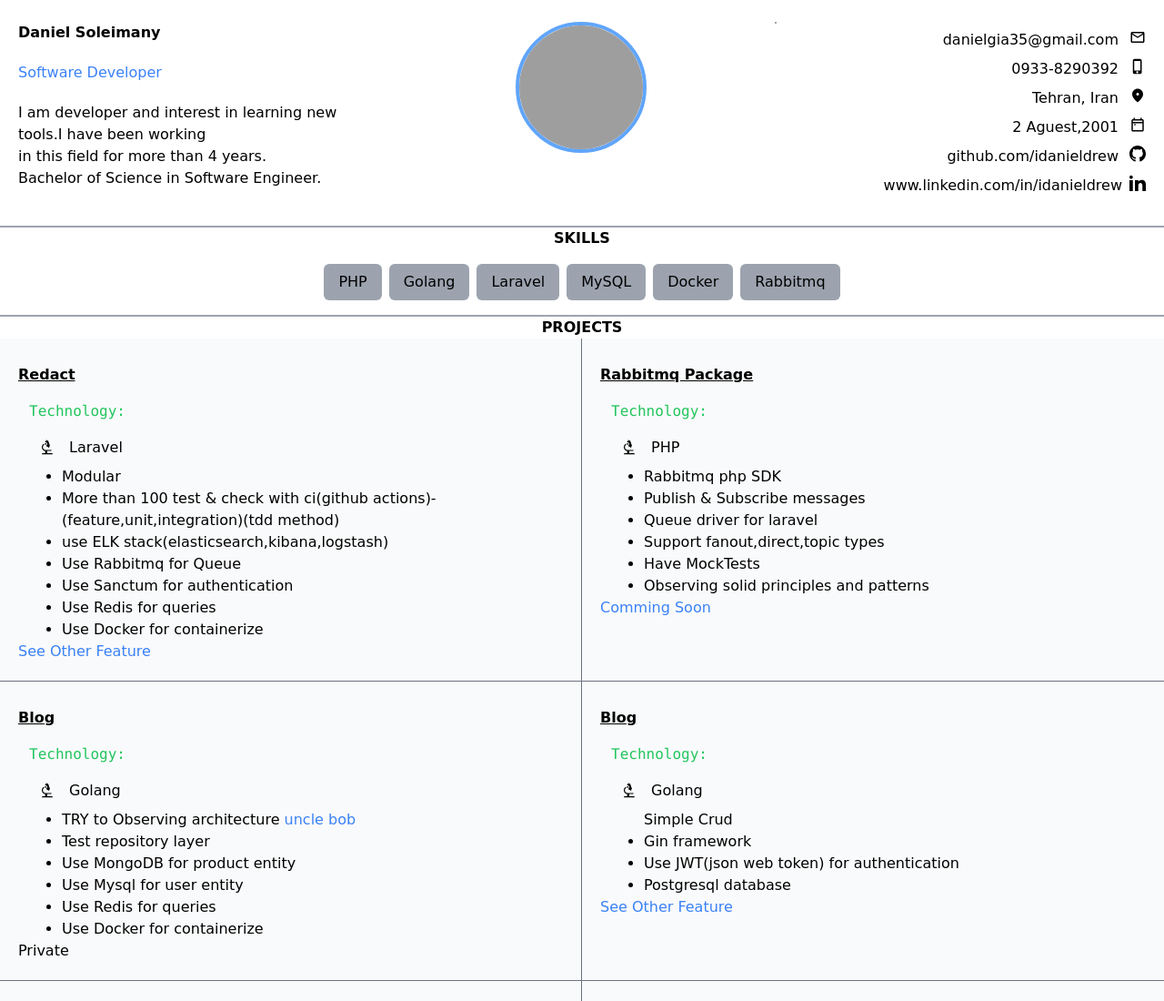
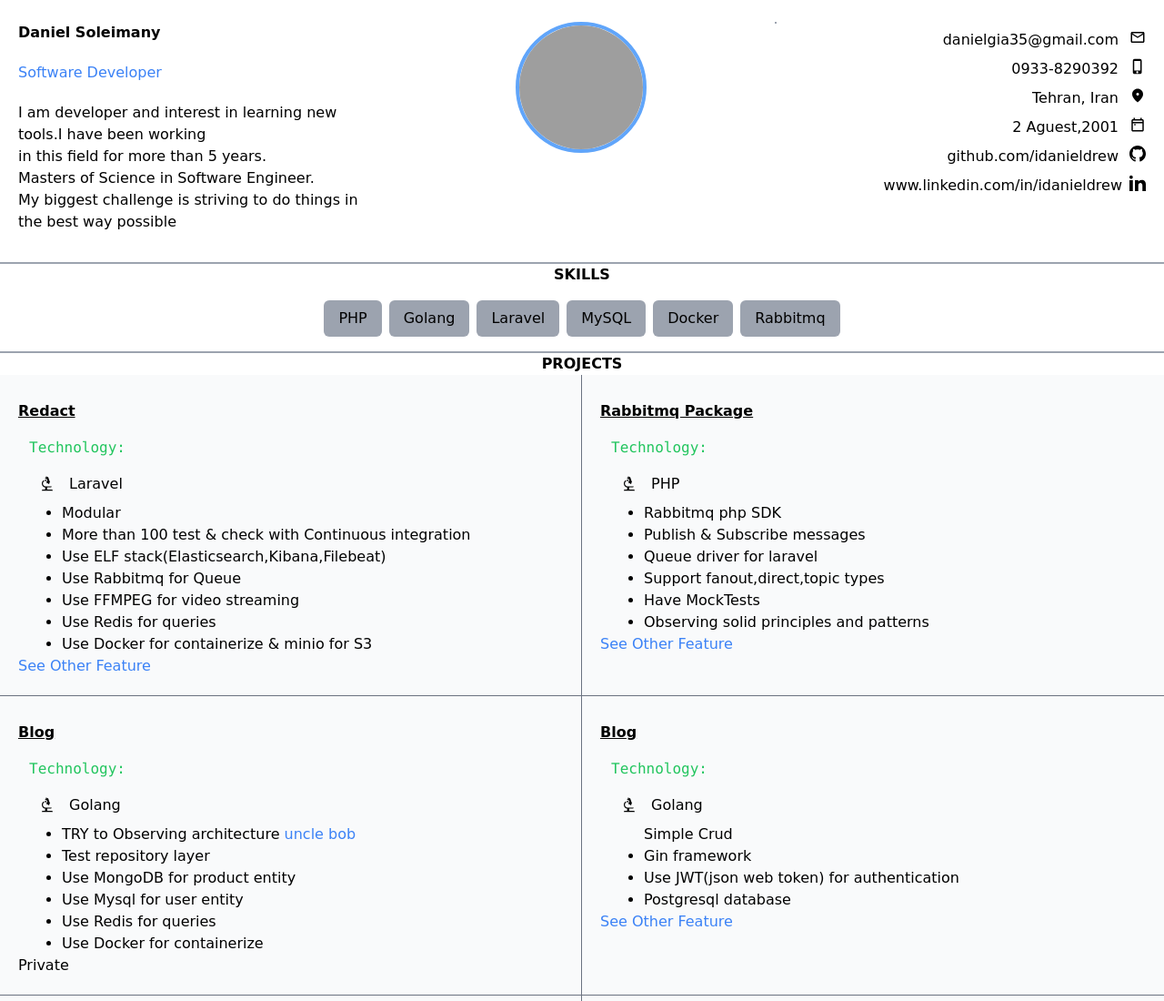
Before and after one commit to idanieldrew/idanieldrew.github.io, a plain HTML site: page index.html in a window 1280 px wide. Shown: the top 1100 px of the page at 91% size. Drawn offline with Linux system fonts and the light colour scheme; grey boxes are pictures that could not be loaded; a web font is replaced by a local one.

Commit message:
Some changes

```diff
--- a/index.html
+++ b/index.html
@@ -44,9 +44,10 @@
                                     I am developer and interest in learning new tools.I have been working
                               </h6>
                               <h6>
-                                    in this field for more than 4 years.
+                                    in this field for more than 5 years.
                               </h6>
-                              <h6>Bachelor of Science in Software Engineer.</h6>
+                              <h6>Masters of Science in Software Engineer.</h6>
+                              <h6>My biggest challenge is striving to do things in the best way possible</h6>
                         </div>
 
                   </div>
@@ -194,23 +195,22 @@
                                                 Modular
                                           </li>
                                           <li>
-                                                More than 100 test & check with ci(github
-                                                actions)-(feature,unit,integration)(tdd method)
+                                                More than 100 test & check with Continuous integration
                                           </li>
                                           <li>
-                                                use ELK stack(elasticsearch,kibana,logstash)
+                                                Use ELF stack(Elasticsearch,Kibana,Filebeat)
                                           </li>
                                           <li>
                                                 Use Rabbitmq for Queue
                                           </li>
                                           <li>
-                                                Use Sanctum for authentication
+                                                Use FFMPEG for video streaming
                                           </li>
                                           <li>
                                                 Use Redis for queries
                                           </li>
                                           <li>
-                                                Use Docker for containerize
+                                                Use Docker for containerize & minio for S3
                                           </li>
                               </div>
                               <div>
@@ -269,7 +269,7 @@
                               </div>
                               <div>
                                     <p><a class="text-blue-500 hover:text-blue-700 hover:underline"
-                                                href="https://github.com/idanieldrew/esb">Comming Soon</a></p>
+                                                href="https://github.com/idanieldrew/esb">See Other Feature</a></p>
                               </div>
                         </div>
                         <div class="col-span-1 bg-gray-50 p-5 border-b border-r border-gray-500">
```
Also changed, not shown: index2.html (+9 -7 lines), 1 other file.
